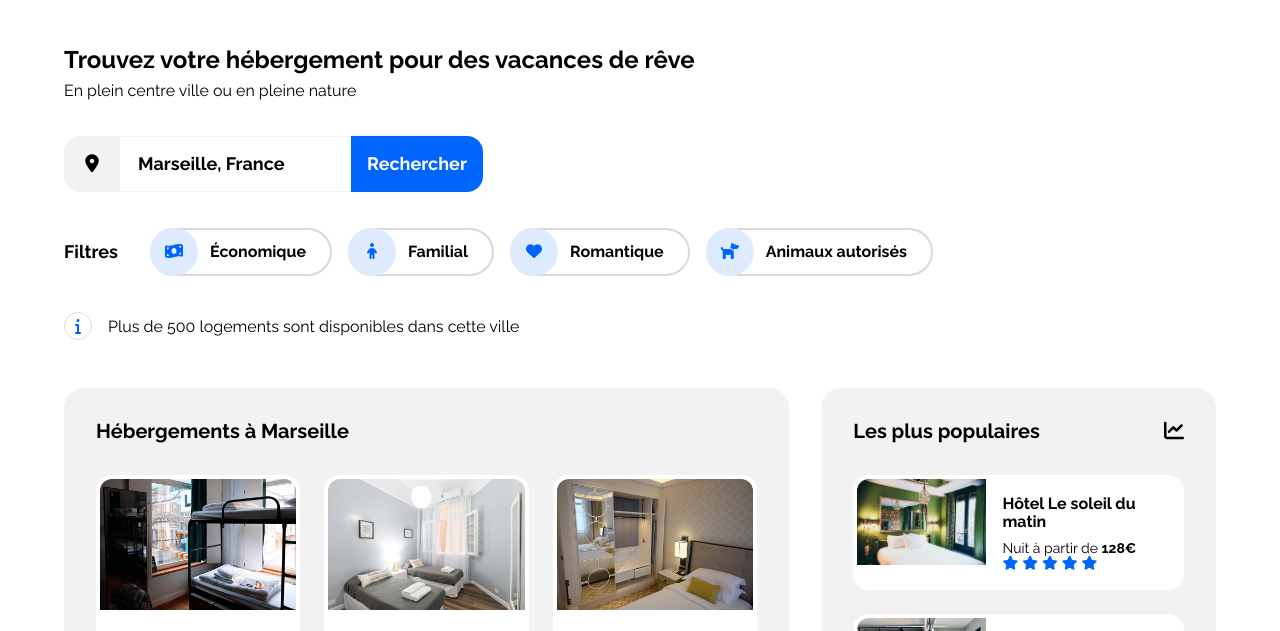
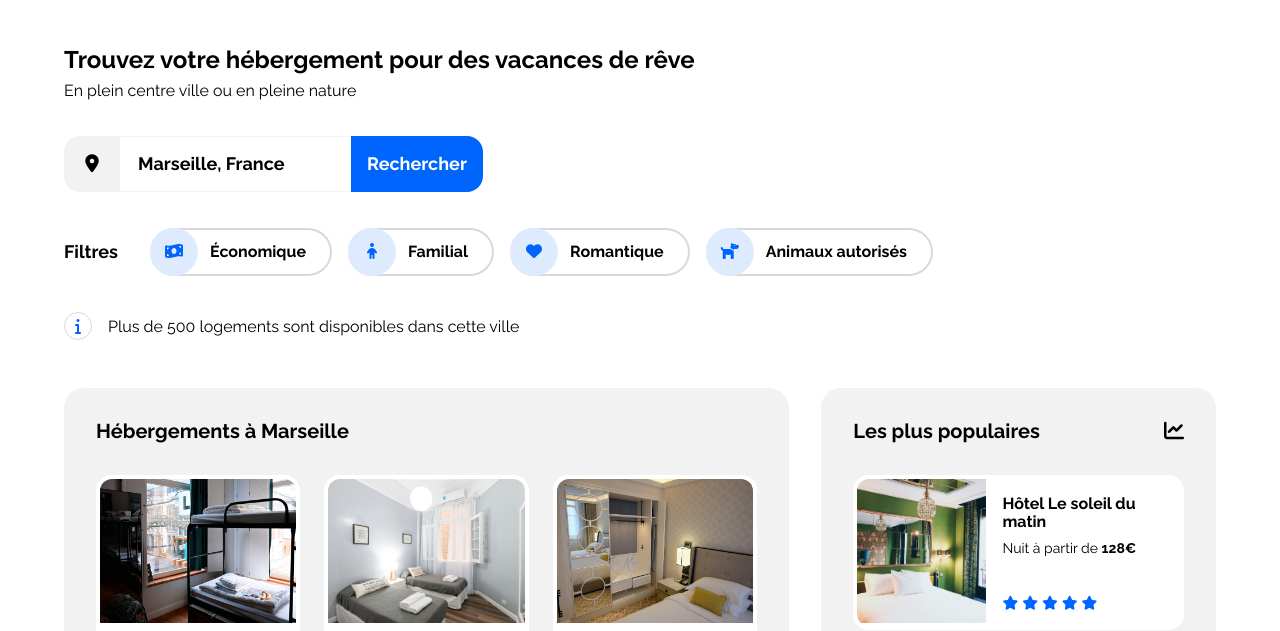
Before and after one commit to Eyfie/booki, a plain HTML site: page index.html in a window 1280 px wide. Shown: the part 119-750 px from the top of the page. Drawn offline with Linux system fonts and the light colour scheme.

Commit message:
Update CSS

```diff
--- a/css/styles.css
+++ b/css/styles.css
@@ -365,10 +365,11 @@ ___SEARCH RESULT SECTION____*/
 }
 
 
-/*.tile__thumbnail{
-    object-fit: contain;
-    height: 100%;
-}*/
+.tile__img{
+    object-fit: cover;
+    height:144px;
+    width: 100%;
+}
 
 .tile__content{
     display: flex;
@@ -383,7 +384,6 @@ ___SEARCH RESULT SECTION____*/
 
 
 .tile__rating{
-
     display: flex;
     gap: 4px;
     margin-top: auto;
```
Also changed, not shown: asset/img/hebergements/4_small/hotel-le-soleil-du-matin-small.jpg (renamed from asset/img/hebergements/4_small/hote-le-soleil-du-matin-small.jpg), asset/img/hebergements/4_small/hotel-tout-bleu-et-blanc-small.jpg (renamed from asset/img/hebergements/4_small/hotel-tout-bleu-et-bkanc-small.jpg).
